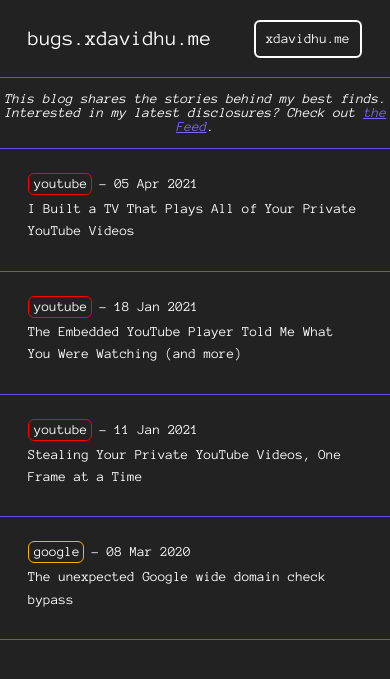
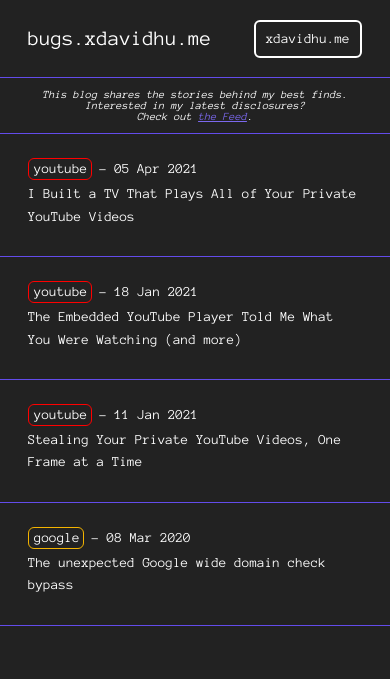
Before and after one commit to xdavidhu/bugs.xdavidhu.me, a Jekyll site: the page built from index.html, in a window 390 px wide. Shown: the top 679 px of the page. Built offline with Jekyll 4.4.1, drawn with Linux system fonts in a browser that asks for light colours; the list of posts is cut into pages by our own code.

Commit message:
Mobile fixes

```diff
--- a/_layouts/default.html
+++ b/_layouts/default.html
@@ -34,7 +34,7 @@
 
       <header {% if page.url == "/" %}class="header-border"{% endif %}>
         <div class="h-wrap">
-          <h1 class="title"><a href="{{ site.baseurl | split:'/' | join:'/' | append:'/'  }}" title="Back to Homepage" target="_self">{{ site.name }}</a></h1>
+          <h1 class="title"><a href="{{ site.baseurl | split:'/' | join:'/' | append:'/'  }}" title="Back to Homepage" target="_self"><span class="title-normal">{{ site.name }}</span><span class="title-small">{{ site.name | slice: 0, 4 }}</span></a></h1>
           <div class="menu-icon"><a class="back" title="back to xdavidhu.me" href="https://xdavidhu.me"></a></div>
         </div>
       </header>
--- a/_scss/pages/_home.scss
+++ b/_scss/pages/_home.scss
@@ -111,10 +111,20 @@
 } // end .pagination
 
 .feed-msg {
-    text-align: center;
-    padding: 1em 0em;
+  text-align: center;
+  padding: 1em 0em;
+  @media (max-width: 642px) {
+    font-size: 80%;
+  }
+}
+
+.feed-msg-br {
+  display: none;
+  @media (max-width: 642px) {
+    display: block;
+  }
 }
 
 .header-border {
-    border-bottom: 1px solid #634ceb;
+  border-bottom: 1px solid #634ceb;
 }
--- a/_scss/partials/_header.scss
+++ b/_scss/partials/_header.scss
@@ -20,8 +20,21 @@ header {
       }
     }
   } // end h1.title
+} // end .h-wrap
 
-} // end .h-wrap
+.title-normal {
+  display: inline;
+  @media (max-width: 360px) {
+    display: none;
+  }
+}
+
+.title-small {
+  display: none;
+  @media (max-width: 360px) {
+    display: inline;
+  }
+}
 
 .menu-icon {
   @extend %padding-large;
--- a/index.html
+++ b/index.html
@@ -8,7 +8,7 @@ title: Homepage
   <div class="feed-msg">
       <i>
       This blog shares the stories behind my best finds.<br/>
-      Interested in my latest disclosures? Check out <a href="https://feed.bugs.xdavidhu.me/">the Feed</a>.
+      Interested in my latest disclosures? <br class="feed-msg-br"/>Check out <a href="https://feed.bugs.xdavidhu.me/">the Feed</a>.
       </i>
   </div>
 
```
